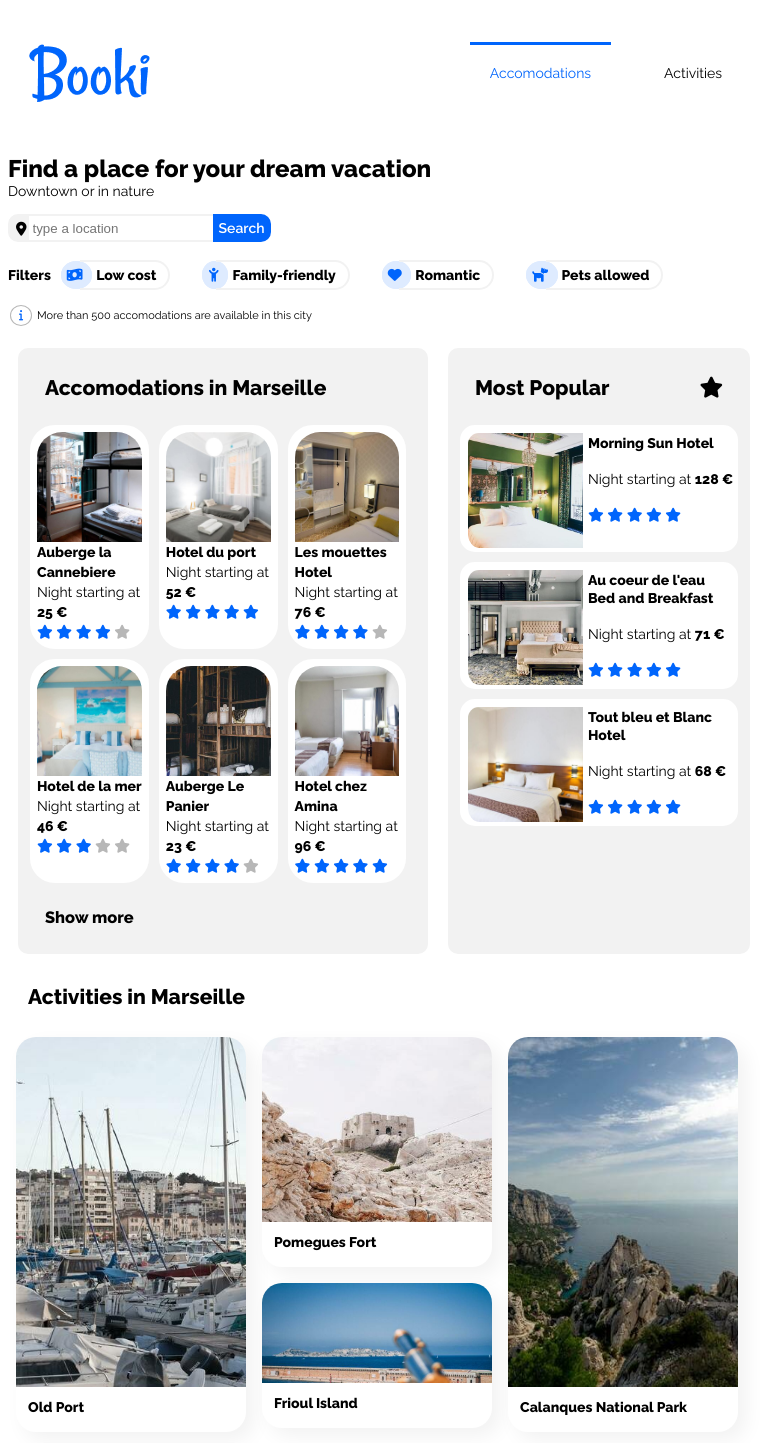
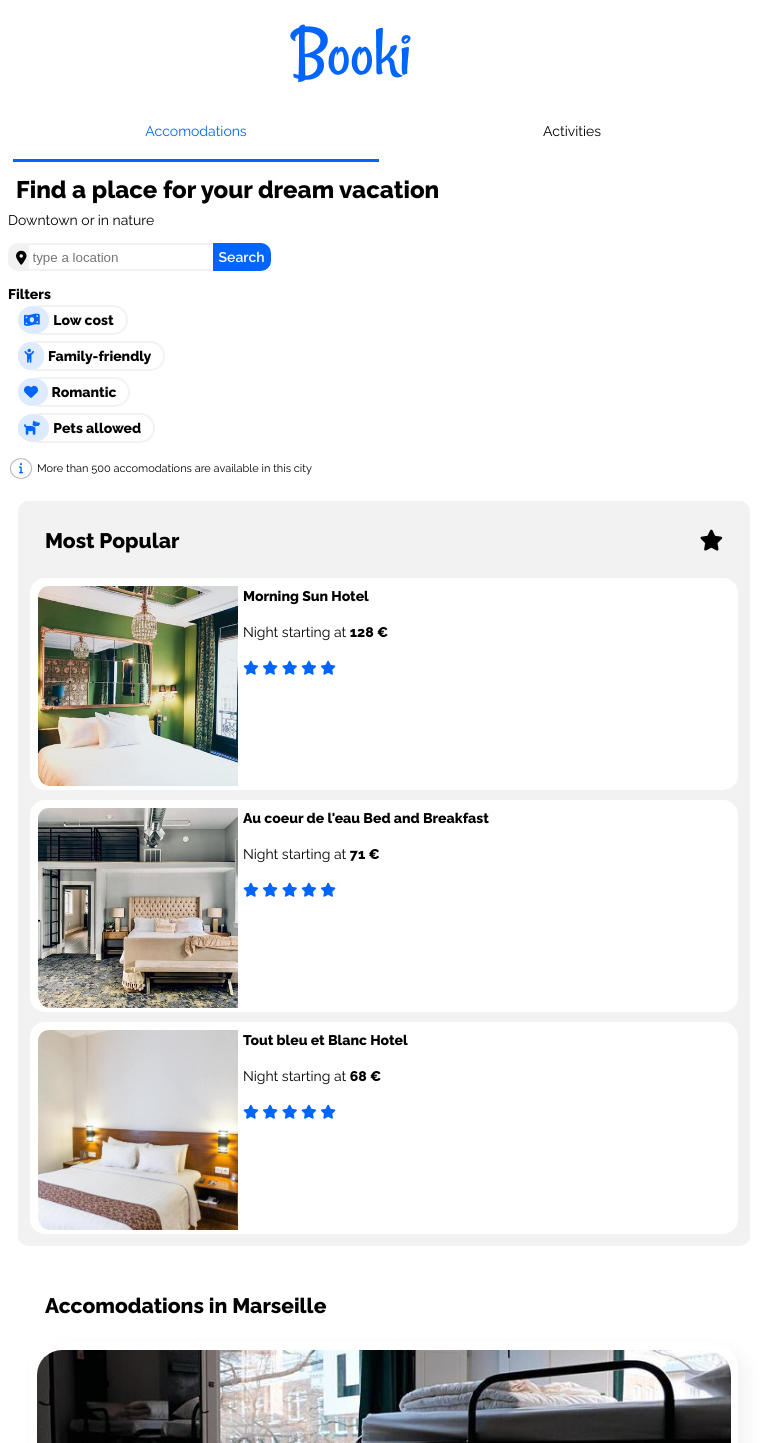
Before and after one commit to Irenkawww/OpenClassRoomProject_1, a plain HTML site: page index.html in a window 768 px wide. Shown: the top 1443 px of the page. Drawn offline with Linux system fonts and the light colour scheme.

Commit message:
addapted for tablets

```diff
--- a/css/small_resolution.css
+++ b/css/phone_resolution.css
@@ -1,4 +1,4 @@
-@media screen and (max-width: 400px) {
+@media screen and (max-width: 768px) {
 .navbar {
     flex-direction: column;
 }
--- /dev/null
+++ b/css/tablet_resolution.css
@@ -0,0 +1,132 @@
+@media (min-width: 768px) and (max-width: 992px) {
+    .navbar {
+        flex-direction: column;
+    }
+
+    .navLinks {
+        display: flex;
+        justify-content: space-between;
+        width: 100%;
+    }
+
+    .logo {
+        display: flex;
+        justify-content: center;
+        padding: 0px;
+    }
+
+    h1 {
+        margin: 8px;
+    }
+
+    a.active {
+        border-top: none;
+        border-bottom: 3px solid var(--chart-color);
+    }
+
+    .navLinkAccomodations,
+    .navLinkActivities {
+        display: flex;
+        margin: 5px;
+        flex-basis: 50%;
+        justify-content: center;
+    }
+
+    .navLinkActivities {
+        padding: 20px;
+    }
+
+    .filtersContainer {
+        flex-direction: column;
+        align-items: flex-start;
+    }
+
+    .accomodationsWrapper {
+        flex-direction: column-reverse;
+    }
+
+    .accomodationMaps,
+    .mostPopularMaps {
+        justify-content: center;
+    }
+
+    .mostPopularMaps a {
+        display: flex;
+        width: 100%;
+    }
+
+    .accomodationMaps a {
+        flex-basis: 100%;
+        box-shadow: 8px 8px 20px var(--main-gray-bg-color);
+    }
+    .accomodationMaps img {
+        height: 360px;
+    }
+    .mostPopularMap img {
+        width: 200px;
+        height: 200px;
+    }
+    .col-left {
+        background-color: white;
+    }
+
+    .activitiesMapsWrapper {
+        flex-direction: column;
+    }
+
+    .rowOne,
+    .rowTwo {
+        width: 95%;
+        flex-basis: 100%;
+    }
+
+    .activitiesMapWrapper,
+    .activitiesMapWrapperSmaller,
+    .activitiesMapWrapperSmall,
+    .activitiesMapWrapperMiddle {
+        width: auto;
+        height: 400px;
+    }
+
+    .activitiesImgWrapper,
+    .activitiesImgWrapperSmaller,
+    .activitiesImgWrapperSmall,
+    .activitiesImgWrapperMiddle {
+        width: 100%;
+        height: 360px;
+    }
+
+    .activitiesImgWrapper img {
+        width: 100%;
+        height: auto;
+        object-fit: cover;
+        object-position: -25px -85px;
+    }
+
+    .activitiesImgWrapperSmaller img {
+        width: 100%;
+        height: auto;
+        object-fit: cover;
+        object-position: 0px -300px;
+    }
+
+    .activitiesImgWrapperSmall img {
+        width: 100%;
+        height: auto;
+        object-fit: cover;
+        object-position: 0px -25px;
+    }
+
+    .activitiesImgWrapperMiddle img {
+        width: 100%;
+        height: auto;
+        object-fit: contain;
+        object-position: 0px -25px;
+
+    }
+
+    .container {
+        flex-direction: row;
+        padding: 30px;
+    }
+}
--- a/index.html
+++ b/index.html
@@ -6,8 +6,14 @@
     <link rel="stylesheet" type="text/css" href="css/style.css" />
     <link
       rel="stylesheet"
-      media="screen and (max-width: 400px)"
-      href="css/small_resolution.css"
+      media="screen and (max-width: 768px)"
+      href="css/phone_resolution.css"
+      type="text/css"
+    />
+    <link
+      rel="stylesheet"
+      media="(min-width: 768px) and (max-width: 992px)"
+      href="css/tablet_resolution.css"
       type="text/css"
     />
     <script
```
